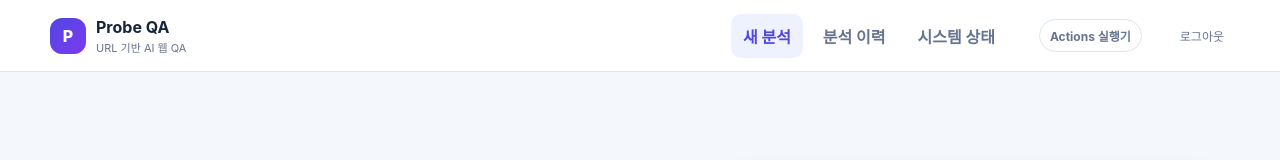
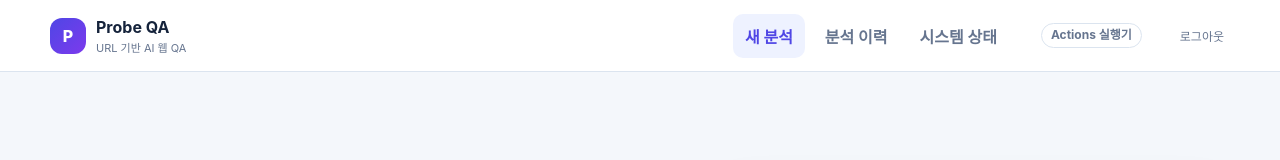
Before and after one commit to dnwndalsrl/scenario-qa-app, a Nuxt app in the folder scenario-qa-app/: page / in a window 1280 px wide. Shown: the top 160 px of the page. Built offline with nearby package versions, Linux system fonts and the light colour scheme; no server answers.

Commit message:
style: reduce badge vertical padding

```diff
--- a/scenario-qa-app/assets/scss/main.scss
+++ b/scenario-qa-app/assets/scss/main.scss
@@ -25,7 +25,7 @@ button, input, select { font: inherit; }
 nav { display: flex; gap: 8px; }
 nav a { padding: 10px 12px; border-radius: 10px; color: var(--muted); font-weight: 650; }
 nav a.router-link-active { color: var(--brand); background: #eef2ff; }
-.mode-pill, .status-pill { display: inline-flex; align-items: center; gap: 6px; padding: 7px 10px; border: 1px solid var(--line); border-radius: 999px; background: white; color: var(--muted); font-size: 12px; font-weight: 700; }
+.mode-pill, .status-pill { display: inline-flex; align-items: center; gap: 6px; padding: 4px 9px; border: 1px solid var(--line); border-radius: 999px; background: white; color: var(--muted); font-size: 12px; font-weight: 700; line-height: 1.2; }
 main { width: min(1180px, calc(100% - 40px)); margin: 0 auto; padding: 48px 0 72px; }
 footer { padding: 20px; border-top: 1px solid var(--line); color: var(--muted); text-align: center; font-size: 13px; }
 .hero { display: grid; grid-template-columns: 1.1fr .9fr; gap: 38px; align-items: center; padding: 54px 0 40px; }
@@ -75,9 +75,9 @@ h3 { margin: 0; font-size: 17px; }
 .stage { padding: 10px; border-radius: 10px; background: #edf1f7; color: var(--muted); font-size: 11px; text-align: center; }
 .stage.is-done { background: #e6f7f1; color: var(--safe); font-weight: 750; }
 .screenshot { width: 100%; max-height: 540px; object-fit: contain; border: 1px solid var(--line); border-radius: 14px; background: #eef1f5; }
-.tag { display: inline-flex; align-items: center; padding: 4px 8px; border-radius: 999px; background: #edf1f7; font-size: 11px; font-weight: 750; }
+.tag { display: inline-flex; align-items: center; padding: 2px 7px; border-radius: 999px; background: #edf1f7; font-size: 11px; font-weight: 750; line-height: 1.2; }
 .tag--safe, .tag--success { background: #e6f7f1; color: var(--safe); }
-.tag--review, .tag--warning { background: #fff3d6; color: var(--warn); }
+.tag--review, .tag--review_required, .tag--warning { background: #fff3d6; color: var(--warn); }
 .tag--blocked, .tag--failed, .tag--error { background: #feeceb; color: var(--danger); }
 .test-card { padding: 20px; border: 1px solid var(--line); border-radius: 16px; background: white; }
 .test-card__head { display: flex; justify-content: space-between; gap: 12px; }
```
